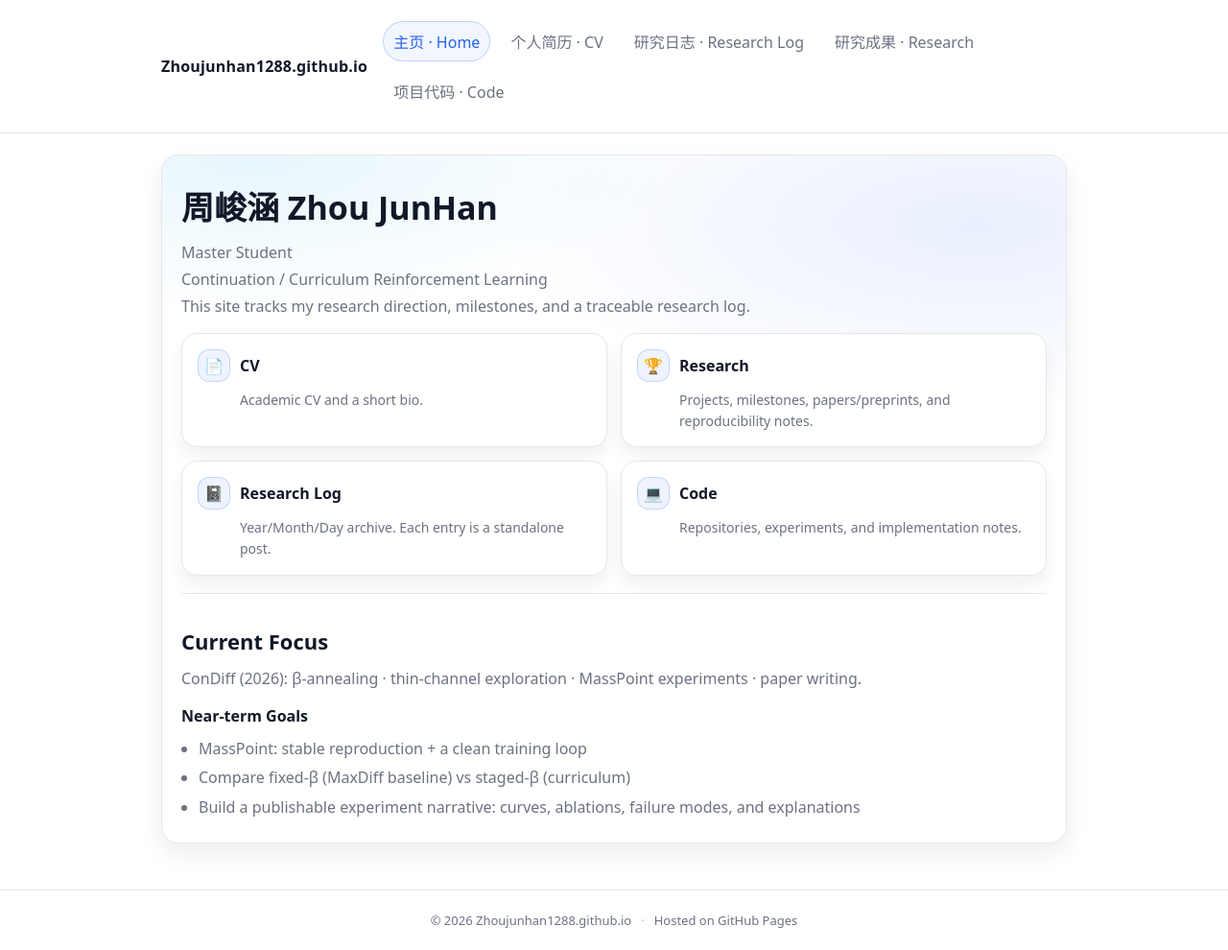
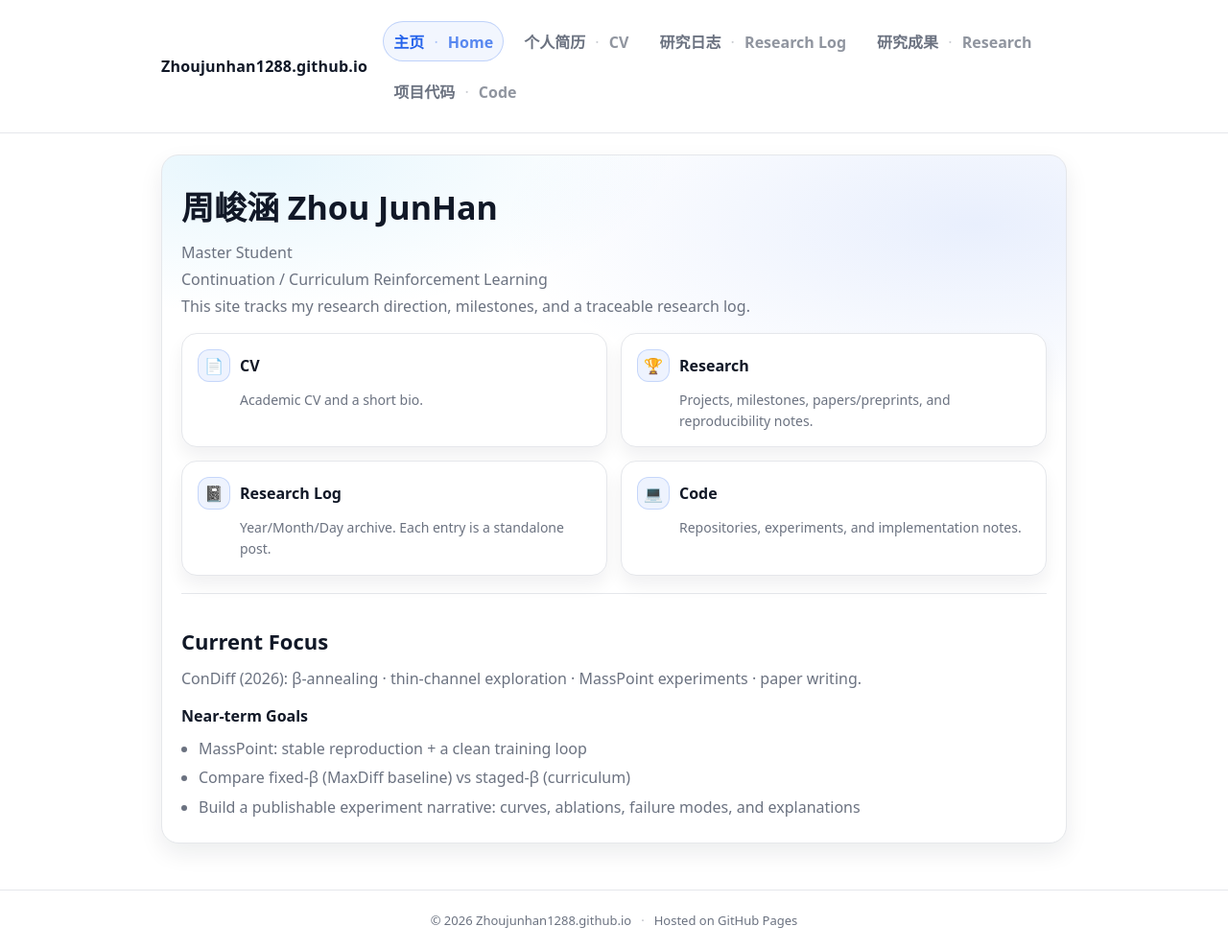
Before and after one commit to Zhoujunhan1288/Zhoujunhan1288.github.io, a Jekyll site: the page built from index.md, in a window 1280 px wide and 990 px high. Shown: the whole window at 96% size. Built offline with Jekyll 4.4.1, drawn with Linux system fonts in a browser that asks for light colours.

Commit message:
Update style.css

```diff
--- a/assets/style.css
+++ b/assets/style.css
@@ -224,3 +224,25 @@ a:hover{ color: #1d4ed8; }
   border-color: rgba(37,99,235,.45);
   background: rgba(37,99,235,.10);
 }
+
+.nav-zh{
+  font-weight: 700;
+}
+
+.nav-sep{
+  opacity: .35;
+  margin: 0 6px;
+}
+
+.nav-en{
+  opacity: .75;
+  font-weight: 600;
+}
+
+/* 手机端只显示中文，避免导航挤爆 */
+@media (max-width: 720px){
+  .nav-en,
+  .nav-sep{
+    display:none;
+  }
+}
```
